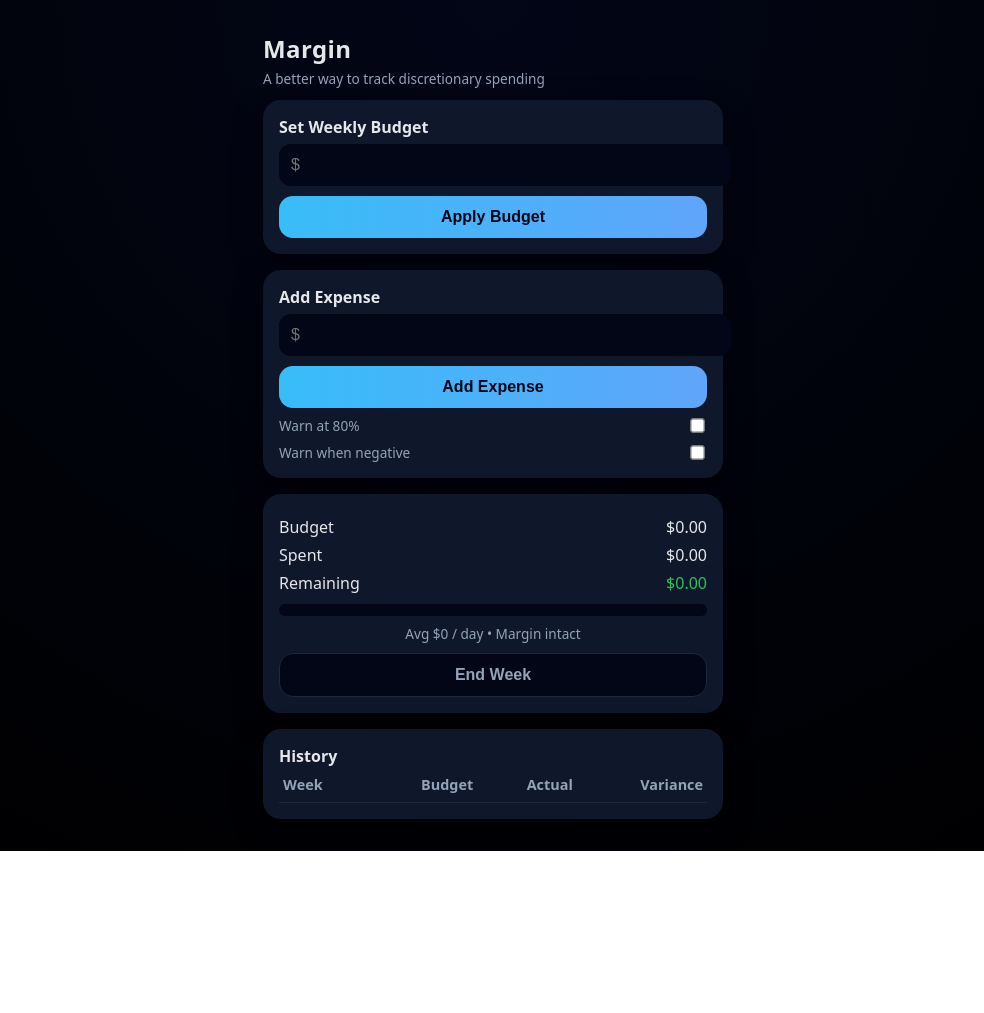
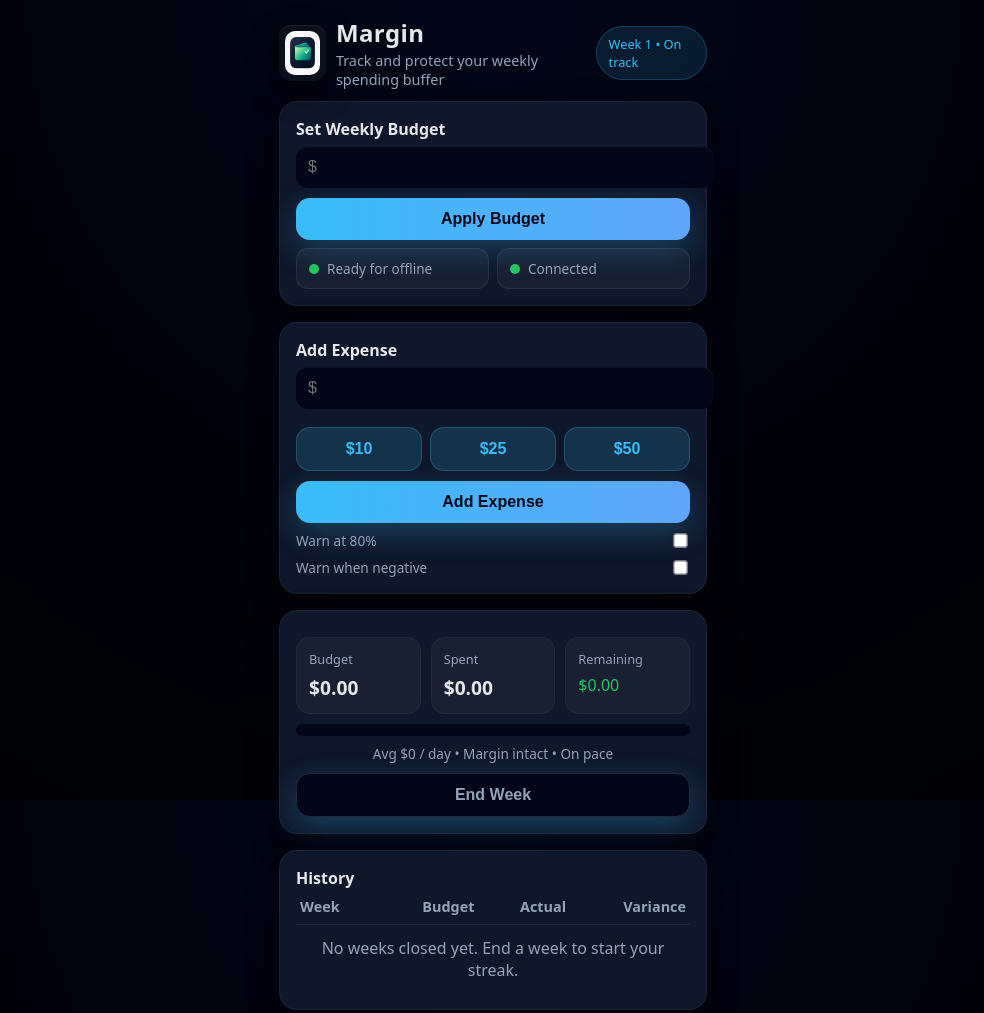
Before and after one commit to drs-az/Margin, a plain HTML site: page index.html in a window 1280 px wide. Shown: the whole page, without its empty margins (147-1131 px from the left). Before the commit the page ends 851 px from the top, so only its background shows below. Drawn offline with Linux system fonts and the light colour scheme.

Commit message:
Enhance PWA header and PWA features

```diff
--- a/index.html
+++ b/index.html
@@ -2,8 +2,12 @@
 <head>
   <meta charset="UTF-8" />
   <meta name="viewport" content="width=device-width, initial-scale=1.0" />
-  <title>Margin</title>  <!-- PWA -->  <link rel="manifest" href="manifest.json" />
-  <meta name="theme-color" content="#020617" />  <style>
+  <title>Margin</title>
+  <!-- PWA -->
+  <link rel="manifest" href="manifest.json" />
+  <meta name="theme-color" content="#020617" />
+  <link rel="apple-touch-icon" href="icon-m.png" />
+  <style>
     :root {
       --bg: #020617;
       --card: #0f172a;
@@ -12,6 +16,7 @@
       --negative: #ef4444;
       --muted: #94a3b8;
       --text: #e5e7eb;
+      --surface: rgba(255, 255, 255, 0.04);
     }
 
     body {
@@ -19,24 +24,18 @@
       font-family: system-ui, -apple-system, BlinkMacSystemFont, sans-serif;
       background: radial-gradient(circle at top, #020617, #000);
       color: var(--text);
+      min-height: 100vh;
+      display: flex;
+      justify-content: center;
+      background-attachment: fixed;
     }
 
     .container {
       max-width: 460px;
       margin: auto;
       padding: 16px;
-    }
-
-    h1 {
-      font-size: 1.5rem;
-      margin-bottom: 4px;
-      letter-spacing: .4px;
-    }
-
-    .subtitle {
-      font-size: .85rem;
-      color: var(--muted);
-      margin-bottom: 12px;
+      width: 100%;
+      box-sizing: border-box;
     }
 
     .card {
@@ -45,6 +44,7 @@
       padding: 16px;
       margin-bottom: 16px;
       box-shadow: 0 10px 30px rgba(0,0,0,.45);
+      border: 1px solid rgba(255,255,255,.05);
     }
 
     .row {
@@ -63,6 +63,7 @@
       color: var(--text);
       margin-top: 6px;
       font-size: 1rem;
+      box-shadow: inset 0 1px 0 rgba(255,255,255,.05);
     }
 
     button {
@@ -75,6 +76,14 @@
       border: none;
       border-radius: 14px;
       font-size: 1rem;
+      cursor: pointer;
+      box-shadow: 0 10px 30px rgba(56,189,248,.25);
+      transition: transform .1s ease, box-shadow .2s ease;
+    }
+
+    button:active {
+      transform: translateY(1px);
+      box-shadow: 0 6px 16px rgba(56,189,248,.2);
     }
 
     .secondary {
@@ -138,17 +147,174 @@
     .toggle input {
       transform: scale(1.1);
     }
+
+    header {
+      display: flex;
+      align-items: center;
+      gap: 10px;
+      margin-bottom: 12px;
+    }
+
+    .brand {
+      display: flex;
+      align-items: center;
+      gap: 10px;
+    }
+
+    .logo {
+      width: 44px;
+      height: 44px;
+      border-radius: 12px;
+      background: var(--surface);
+      display: inline-flex;
+      align-items: center;
+      justify-content: center;
+      padding: 6px;
+      box-shadow: inset 0 1px 0 rgba(255,255,255,.08), 0 12px 30px rgba(0,0,0,.35);
+    }
+
+    h1 {
+      font-size: 1.5rem;
+      margin: 0;
+      letter-spacing: .4px;
+    }
+
+    .subtitle {
+      font-size: .9rem;
+      color: var(--muted);
+      margin: 2px 0 0;
+    }
+
+    .pill {
+      background: rgba(56,189,248,.12);
+      color: var(--accent);
+      padding: 8px 12px;
+      border-radius: 999px;
+      font-size: .8rem;
+      border: 1px solid rgba(56,189,248,.25);
+      display: inline-flex;
+      gap: 8px;
+      align-items: center;
+      margin-left: auto;
+    }
+
+    .grid {
+      display: grid;
+      grid-template-columns: repeat(auto-fit, minmax(120px, 1fr));
+      gap: 10px;
+      margin-top: 10px;
+    }
+
+    .metric {
+      background: var(--surface);
+      padding: 12px;
+      border-radius: 14px;
+      border: 1px solid rgba(255,255,255,.04);
+    }
+
+    .metric label {
+      font-size: .8rem;
+      color: var(--muted);
+      display: block;
+      margin-bottom: 6px;
+    }
+
+    .metric .value {
+      font-size: 1.2rem;
+      font-weight: 700;
+    }
+
+    .quick-add {
+      display: flex;
+      gap: 8px;
+      margin-top: 8px;
+    }
+
+    .quick-add button {
+      width: auto;
+      flex: 1;
+      background: rgba(56,189,248,.16);
+      color: var(--accent);
+      border: 1px solid rgba(56,189,248,.25);
+      box-shadow: none;
+    }
+
+    .install {
+      display: none;
+      margin-top: 8px;
+    }
+    .install.visible { display: block; }
+
+    .status-row {
+      display: flex;
+      gap: 8px;
+      flex-wrap: wrap;
+      margin-top: 8px;
+    }
+
+    .status-chip {
+      flex: 1;
+      min-width: 160px;
+      display: flex;
+      align-items: center;
+      gap: 8px;
+      padding: 10px 12px;
+      background: rgba(255,255,255,.04);
+      border: 1px solid rgba(255,255,255,.08);
+      border-radius: 12px;
+      font-size: .85rem;
+      color: var(--muted);
+    }
+
+    .dot {
+      width: 10px;
+      height: 10px;
+      border-radius: 50%;
+      background: var(--muted);
+    }
+
+    .dot.ok { background: var(--positive); }
+    .dot.warn { background: #fbbf24; }
+
+    .history-empty {
+      text-align: center;
+      padding: 12px;
+      color: var(--muted);
+    }
   </style></head>
 <body><div class="container">
+  <header>
+    <div class="brand">
+      <div class="logo"><img src="icon-m.png" alt="Margin icon" style="width:100%;height:100%;border-radius:10px;" /></div>
+      <div>
         <h1>Margin</h1>
-  <div class="subtitle">A better way to track discretionary spending</div>  <div class="card">
+        <div class="subtitle">Track and protect your weekly spending buffer</div>
+      </div>
+    </div>
+    <div class="pill" id="weekPill">Week 1 • On track</div>
+  </header>
+
+  <div class="card">
     <strong>Set Weekly Budget</strong>
-    <input type="number" id="budgetInput" placeholder="$" />
+    <input type="number" id="budgetInput" placeholder="$" inputmode="decimal" />
     <button onclick="setBudget()">Apply Budget</button>
-  </div>  <div class="card">
+    <div class="status-row">
+      <div class="status-chip"><span class="dot ok" id="pwaStatus"></span><span id="pwaStatusText">Ready for offline</span></div>
+      <div class="status-chip"><span class="dot warn" id="networkDot"></span><span id="networkText">Checking connectivity…</span></div>
+    </div>
+    <button class="secondary install" id="installBtn">Install app</button>
+  </div>
+
+  <div class="card">
     <strong>Add Expense</strong>
-    <input type="number" id="expenseInput" placeholder="$" />
-    <button onclick="addExpense()">Add Expense</button><div class="toggle">
+    <input type="number" id="expenseInput" placeholder="$" inputmode="decimal" />
+    <div class="quick-add">
+      <button onclick="quickAdd(10)">$10</button>
+      <button onclick="quickAdd(25)">$25</button>
+      <button onclick="quickAdd(50)">$50</button>
+    </div>
+    <button onclick="addExpense()">Add Expense</button>
+    <div class="toggle">
       <span>Warn at 80%</span>
       <input type="checkbox" id="warn80" />
     </div>
@@ -156,15 +322,29 @@
       <span>Warn when negative</span>
       <input type="checkbox" id="warnNegative" />
     </div>
+  </div>
 
-  </div>  <div class="card">
-    <div class="row"><span>Budget</span><span id="budgetDisplay">$0</span></div>
-    <div class="row"><span>Spent</span><span id="spentDisplay">$0</span></div>
-    <div class="row"><span>Remaining</span><span id="remainingDisplay">$0</span></div>
+  <div class="card">
+    <div class="grid">
+      <div class="metric">
+        <label>Budget</label>
+        <div class="value" id="budgetDisplay">$0</div>
+      </div>
+      <div class="metric">
+        <label>Spent</label>
+        <div class="value" id="spentDisplay">$0</div>
+      </div>
+      <div class="metric">
+        <label>Remaining</label>
+        <div class="value" id="remainingDisplay">$0</div>
+      </div>
+    </div>
     <div class="progress"><div class="bar" id="progressBar"></div></div>
     <div class="insight" id="insight"></div>
     <button class="secondary" onclick="closeWeek()">End Week</button>
-  </div>  <div class="card">
+  </div>
+
+  <div class="card">
     <strong>History</strong>
     <table>
       <thead>
@@ -172,10 +352,17 @@
       </thead>
       <tbody id="history"></tbody>
     </table>
+    <div class="history-empty" id="historyEmpty" style="display:none;">No weeks closed yet. End a week to start your streak.</div>
   </div>
+
 </div><script>
   if ('serviceWorker' in navigator) {
-    navigator.serviceWorker.register('sw.js');
+    navigator.serviceWorker.register('sw.js').then(() => {
+      pwaStatusText.textContent = 'Offline ready';
+      pwaStatus.classList.add('ok');
+    }).catch(() => {
+      pwaStatusText.textContent = 'Service worker unavailable';
+    });
   }
 
   const MS_WEEK = 7 * 24 * 60 * 60 * 1000;
@@ -199,6 +386,33 @@
   warn80.onchange = () => { data.warn80 = warn80.checked; save(); };
   warnNegative.onchange = () => { data.warnNegative = warnNegative.checked; save(); };
 
+  let installPrompt;
+  window.addEventListener('beforeinstallprompt', (e) => {
+    e.preventDefault();
+    installPrompt = e;
+    installBtn.classList.add('visible');
+  });
+
+  installBtn.onclick = async () => {
+    if (!installPrompt) return;
+    installPrompt.prompt();
+    const choice = await installPrompt.userChoice;
+    if (choice.outcome === 'accepted') {
+      installBtn.textContent = 'Installed';
+      installBtn.disabled = true;
+    }
+    installPrompt = null;
+  };
+
+  window.addEventListener('online', updateNetworkStatus);
+  window.addEventListener('offline', updateNetworkStatus);
+
+  function updateNetworkStatus() {
+    const online = navigator.onLine;
+    networkDot.className = 'dot ' + (online ? 'ok' : 'warn');
+    networkText.textContent = online ? 'Connected' : 'Offline mode';
+  }
+
   function save() {
     localStorage.setItem('marginSpend', JSON.stringify(data));
   }
@@ -218,6 +432,11 @@
     data.warnedNegative = false;
     save();
     render();
+  }
+
+  function quickAdd(amount) {
+    expenseInput.value = amount;
+    addExpense();
   }
 
   function addExpense() {
@@ -272,7 +491,12 @@
     const days = Math.max(1, Math.ceil((Date.now() - data.weekStart) / (24*60*60*1000)));
     const avg = data.spent / days;
 
-    insight.textContent = `Avg $${avg.toFixed(0)} / day • ${remaining >= 0 ? 'Margin intact' : 'Recovery week'}`;
+    const pace = data.budget ? (data.budget / 7) : 0;
+    const status = remaining >= 0 ? 'Margin intact' : 'Recovery week';
+    const paceStatus = avg <= pace ? 'On pace' : 'Spending fast';
+    insight.textContent = `Avg $${avg.toFixed(0)} / day • ${status} • ${paceStatus}`;
+
+    weekPill.textContent = `Week ${data.week} • ${remaining >= 0 ? 'On track' : 'Over budget'}`;
 
     history.innerHTML = data.history.map(h => `
       <tr>
@@ -282,8 +506,11 @@
         <td class="${h.variance >= 0 ? 'positive' : 'negative'}">$${h.variance.toFixed(0)}</td>
       </tr>
     `).join('');
+
+    historyEmpty.style.display = data.history.length ? 'none' : 'block';
   }
 
   render();
+  updateNetworkStatus();
 </script></body>
 </html>
```
Also changed, not shown: sw.js (+28 -2 lines). Lines whose indentation alone changed are shown as unchanged.
